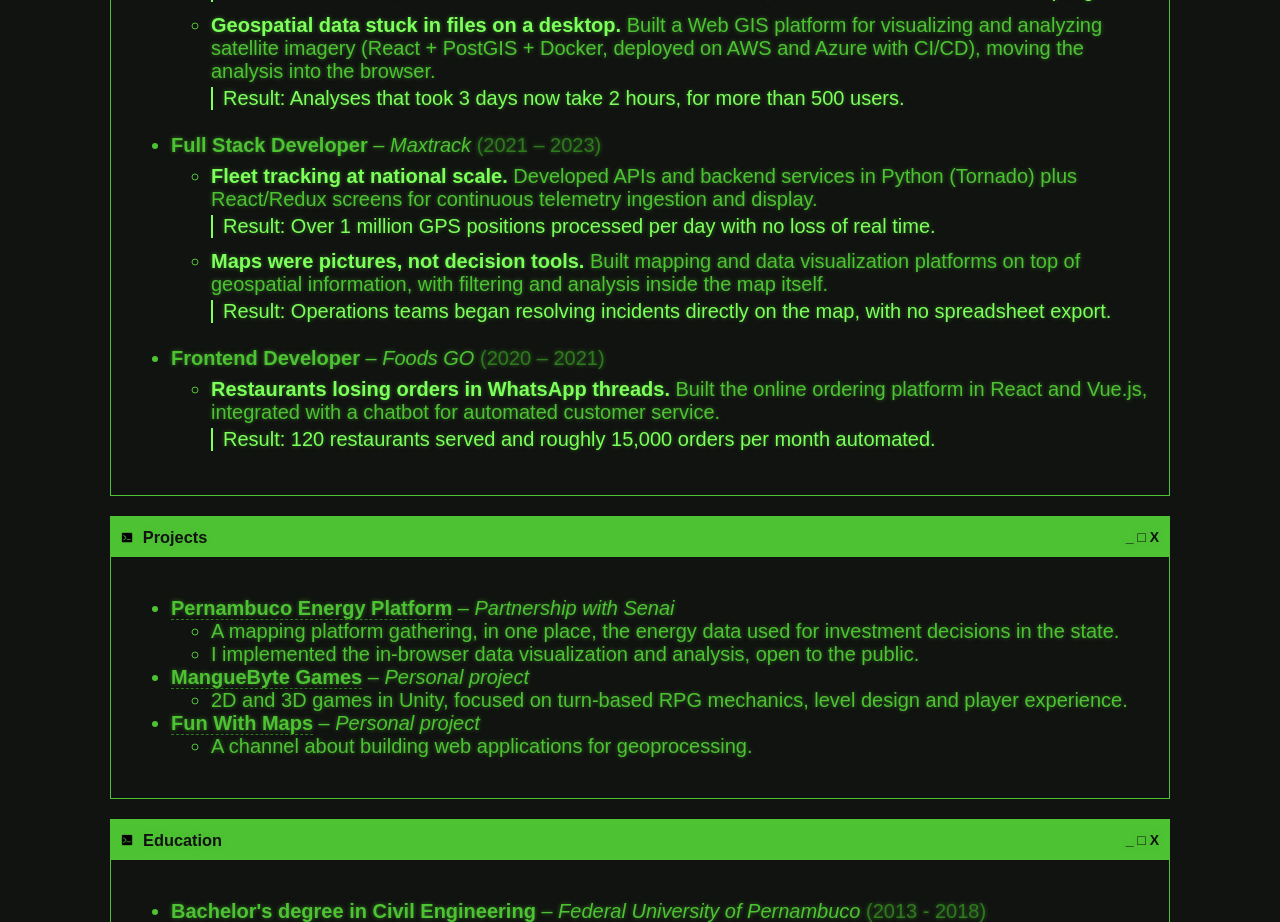
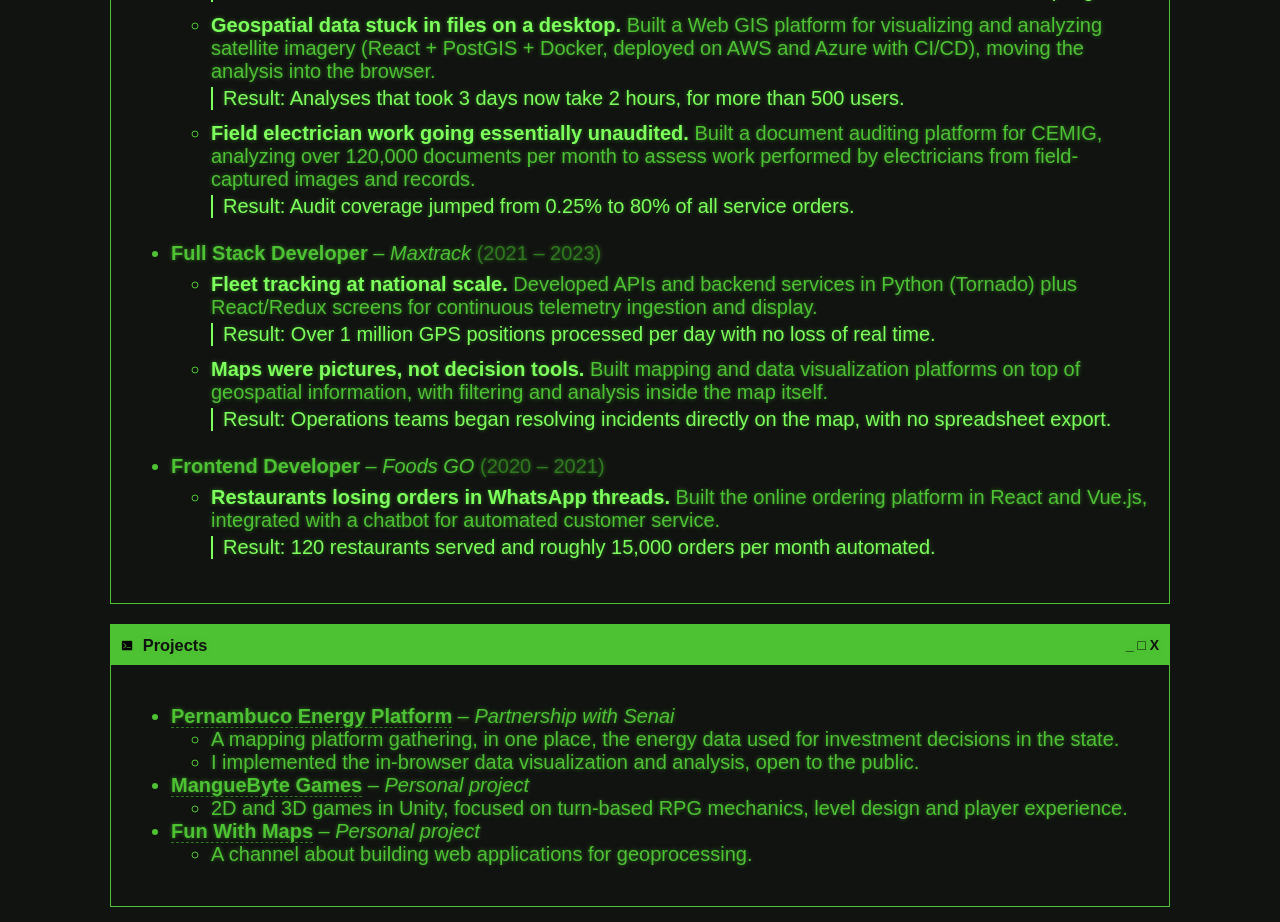
Before and after one commit to abraaovilanova/abraaovilanova, a React (Create React App) app: page / in a window 1280 px wide. Shown: the part 980-1902 px from the top of the page. Built offline with nearby package versions, Linux system fonts and the light colour scheme; the HTML template or start-up script is replaced by a standard one; a web font is replaced by a local one.

Commit message:
change pixel experience

```diff
--- a/src/i18n/translations.js
+++ b/src/i18n/translations.js
@@ -74,6 +74,14 @@
                 'Construí uma plataforma Web GIS para visualização e análise de imagens de satélite (React + PostGIS + Docker, deploy em AWS e Azure com CI/CD), levando a análise para o navegador.',
               result:
                 'Análises que levavam 3 dias passaram a levar 2 horas, para mais de 500 usuários.',
+            },
+            {
+              problem:
+                'Serviços de eletricistas em campo praticamente sem auditoria.',
+              action:
+                'Desenvolvi uma plataforma de auditoria de documentos para a CEMIG, analisando mais de 120 mil documentos por mês para avaliar os serviços executados por eletricistas a partir de imagens e informações cadastradas em campo.',
+              result:
+                'A cobertura de auditoria saltou de 0,25% para 80% dos serviços.',
             },
           ],
         },
@@ -215,6 +223,13 @@
                 'Built a Web GIS platform for visualizing and analyzing satellite imagery (React + PostGIS + Docker, deployed on AWS and Azure with CI/CD), moving the analysis into the browser.',
               result:
                 'Analyses that took 3 days now take 2 hours, for more than 500 users.',
+            },
+            {
+              problem: 'Field electrician work going essentially unaudited.',
+              action:
+                'Built a document auditing platform for CEMIG, analyzing over 120,000 documents per month to assess work performed by electricians from field-captured images and records.',
+              result:
+                'Audit coverage jumped from 0.25% to 80% of all service orders.',
             },
           ],
         },
@@ -358,6 +373,14 @@
               result:
                 'Des analyses de 3 jours ramenées à 2 heures, pour plus de 500 utilisateurs.',
             },
+            {
+              problem:
+                'Des interventions d’électriciens sur le terrain quasiment jamais auditées.',
+              action:
+                "J'ai développé une plateforme d'audit de documents pour CEMIG, analysant plus de 120 000 documents par mois pour évaluer les interventions des électriciens à partir d'images et d'informations saisies sur le terrain.",
+              result:
+                "La couverture d'audit est passée de 0,25 % à 80 % des interventions.",
+            },
           ],
         },
         {
@@ -500,6 +523,14 @@
               result:
                 'Análisis que tomaban 3 días pasaron a tomar 2 horas, para más de 500 usuarios.',
             },
+            {
+              problem:
+                'Servicios de electricistas en campo prácticamente sin auditar.',
+              action:
+                'Desarrollé una plataforma de auditoría de documentos para CEMIG, analizando más de 120.000 documentos al mes para evaluar los servicios ejecutados por electricistas a partir de imágenes e información registrada en campo.',
+              result:
+                'La cobertura de auditoría pasó de 0,25% a 80% de los servicios.',
+            },
           ],
         },
         {
```
